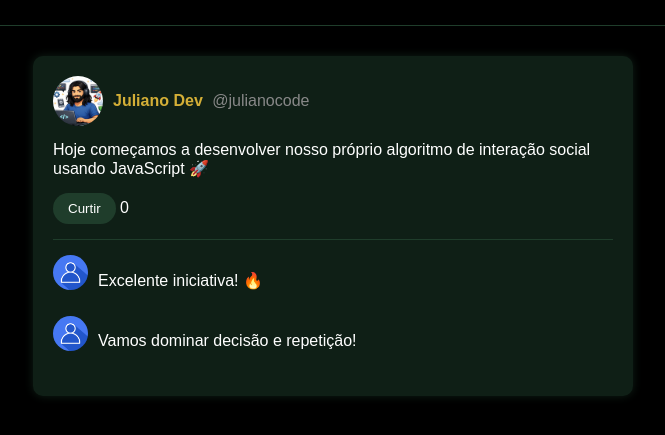
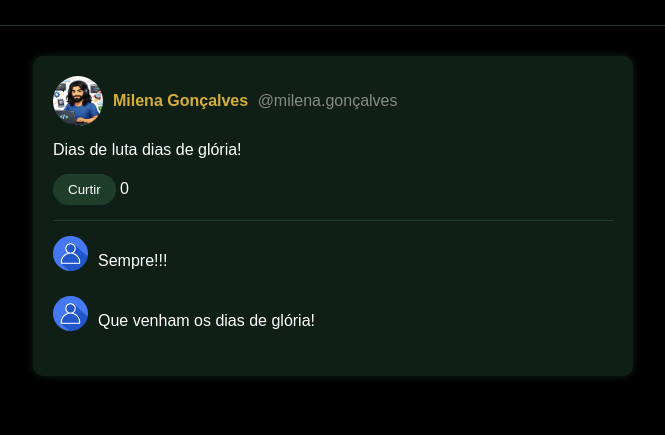
Before and after one commit to Milena1510/mini--social-milena, a plain HTML site: page index.html in a window 1280 px wide. Shown: the part 139-574 px from the top of the page, without its empty margins (307-972 px from the left). Drawn offline with Linux system fonts and the light colour scheme.

Commit message:
Alteração do html

```diff
--- a/index.html
+++ b/index.html
@@ -18,13 +18,13 @@
     <div class="post-header">
       <img src="assets/profile.png" class="avatar">
       <div>
-        <span class="name">Juliano Dev</span>
-        <span class="username">@julianocode</span>
+        <span class="name">Milena Gonçalves</span>
+        <span class="username">@milena.gonçalves</span>
       </div>
     </div>
 
     <p class="post-text">
-      Hoje começamos a desenvolver nosso próprio algoritmo de interação social usando JavaScript 🚀
+      Dias de luta dias de glória!
     </p>
 
     <div class="post-actions">
@@ -35,12 +35,12 @@
     <section class="comments">
       <div class="comment">
         <img src="assets/avatar.png" class="avatar-small">
-        <p>Excelente iniciativa! 🔥</p>
+        <p>Sempre!!!</p>
       </div>
 
       <div class="comment">
         <img src="assets/avatar.png" class="avatar-small">
-        <p>Vamos dominar decisão e repetição!</p>
+        <p>Que venham os dias de glória!</p>
       </div>
     </section>
 
```
